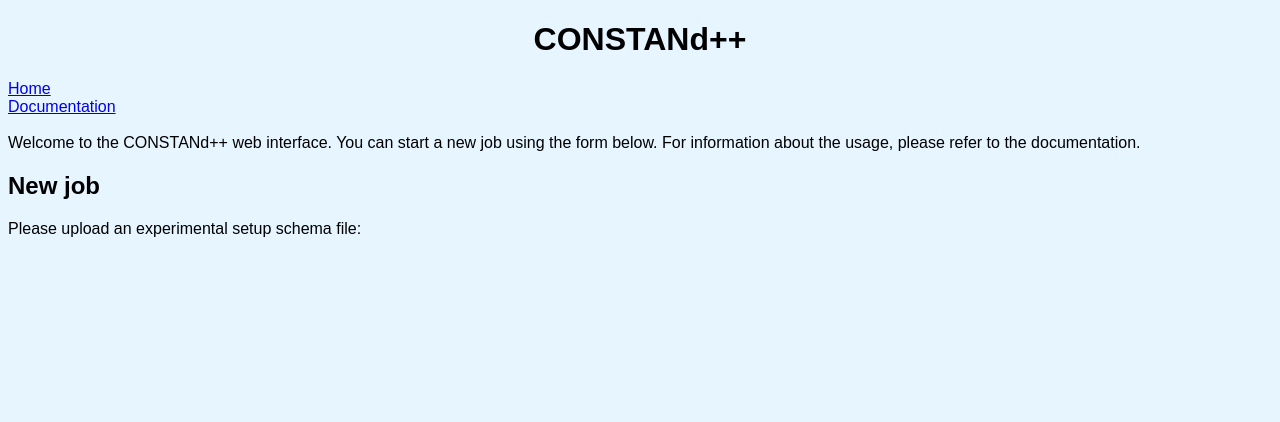
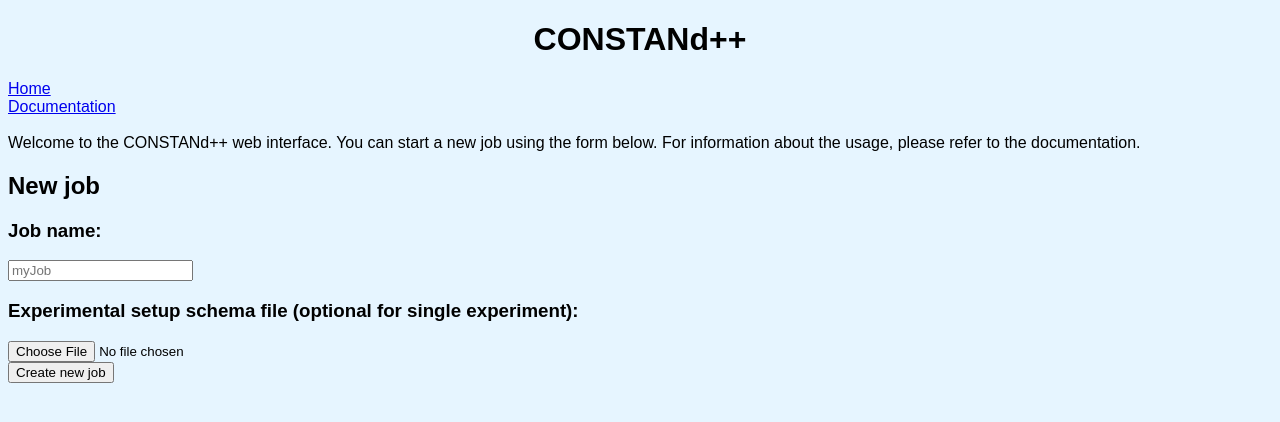
Before and after one commit to PDiracDelta/CONSTANd-py, a Flask app: page / in a window 1280 px wide. Shown: the top 422 px of the page. Run offline with Flask 2, Linux system fonts and the light colour scheme.

Commit message:
renamed schemaForm to newJobForm moved newJobDir() from webFlow.py to web.py implementing schema file check after upload

```diff
--- a/runweb.py
+++ b/runweb.py
@@ -7,4 +7,4 @@ __email__ = "vanhoutvenjoris@gmail.com"
 
 from web import app
 
-app.run(debug=False, host='0.0.0.0')
+app.run(debug=True, host='0.0.0.0')
--- a/web/forms.py
+++ b/web/forms.py
@@ -1,8 +1,9 @@
-from flask_wtf import FlaskForm
+from flask_wtf import Form
 from wtforms import StringField, TextAreaField, RadioField, BooleanField, IntegerField, DateTimeField, SelectField, FileField
 from wtforms.validators import DataRequired
 #from werkzeug.utils import secure_filename
 
 
-class schemaForm(FlaskForm):
-    schema = FileField('schema', validators=[DataRequired()])
+class newJobForm(Form):
+	jobName = StringField('job name', validators=[DataRequired()])
+	schema = FileField('schema')
--- a/web/templates/newjob.html
+++ b/web/templates/newjob.html
@@ -1,7 +1,18 @@
 <h2>New job</h2>
-Please upload an experimental setup schema file:
-{% for field in form %}
-{% for error in field.errors %}
-<span style="color: red;">{{ field.label }}: {{ error }} <br></span>
-{% endfor %}
-{% endfor %}<br>
+<form action="/" method="post" name="newJob">
+    <div class="input-group">
+        <h3>Job name:</h3>
+        {{ form.jobName(size=20, class="form-control", placeholder="myJob") }}
+
+        <h3>Experimental setup schema file (optional for single experiment):</h3>
+        {{ form.schema(size=20,class="form-control") }}
+
+        {% for field in form %}
+        {% for error in field.errors %}
+        <span style="color: red;">{{ field.label }}: {{ error }} <br></span>
+        {% endfor %}
+        {% endfor %}<br>
+    </div>
+    <button type="submit" value="schema">Create new job</button>
+</form>
+<br>
--- a/web/views.py
+++ b/web/views.py
@@ -1,8 +1,8 @@
 import os
 from web import app, mailer
-from flask import render_template, send_from_directory
+from flask import render_template, send_from_directory, request, redirect, url_for
 from flask_mail import Message
-from .forms import schemaForm
+from .forms import newJobForm
 
 
 #############################
@@ -15,7 +15,7 @@ def home():
 	#from web.webFlow import webFlow
 	#masterConfigFilePath = webFlow(exptype='COON')
 	#main(jobConfigFilePath=masterConfigFilePath, doProcessing=True, doAnalysis=True, doReport=True, testing=False, writeToDisk=True)
-	return render_template('index.html', reportFile='reportexample.html')
+	return render_template('index.html', reportFile='reportexample.html', form=newJobForm(csrf_enabled=False))
 
 
 @app.route('/report/<file>')
@@ -33,9 +33,13 @@ def documentation():
 	return render_template('documentation.html', title="Documentation")
 
 
-@app.route('/newjob')
+@app.route('/newjob', methods=['GET', 'POST'])
 def newjob():
-	return render_template('newjob.html', form=schemaForm())
+	form = newJobForm(request.form, csrf_enabled=False)
+	if request.method == 'POST' and form.validate():
+		form.jobName.file.save()
+		return redirect(url_for('login'))
+	return render_template('newjob.html', form=form)
 
 
 #############################
```
Also changed, not shown: web/web.py (+8 -0 lines), web/webFlow.py (+1 -6 lines).
